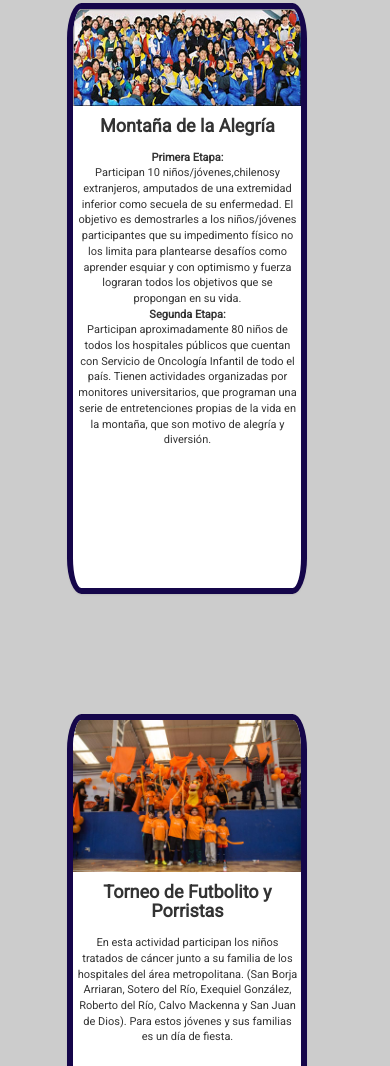
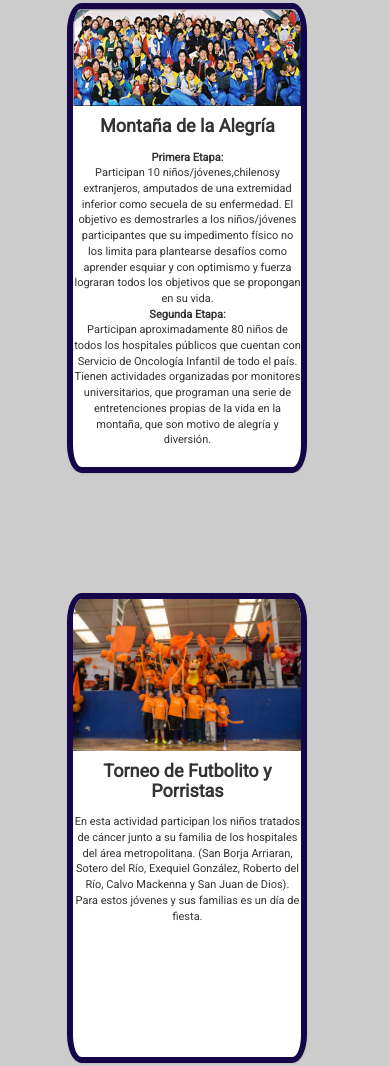
Before and after one commit to MagaliBuisseret/PruebaG9_Magali, a plain HTML site: page nosotros.html in a window 390 px wide. Shown: the part 2281-3347 px from the top of the page. Drawn offline with nearby package versions, Linux system fonts and the light colour scheme.

Commit message:
Arreglo responsive Thumbnails

```diff
--- a/assets/css/style.css
+++ b/assets/css/style.css
@@ -41,13 +41,13 @@
 	font-size: 1.5rem;
 	padding-top: 22%;
 }
-.thumbnail{
+.features__icons{
 	border: solid 6px #15064A;
 	border-radius: 6%;
 	padding: 0;
 	overflow: hidden;
 	text-align: center;
-	height: 60vh;
+	height: 400px;
 	margin-top: 50px;
 	margin-bottom: 70px;
 	background-size: cover;
@@ -139,7 +139,7 @@
 	padding: 0;
 	overflow: hidden;
 	text-align: center;
-	height: 70vh;
+	height: 470px;
 	margin-top: 50px;
 	margin-bottom: 70px;
 	background-size: cover;
@@ -147,7 +147,7 @@
 }
 .nosotros-main__inner p{
 	font-size: 1.1rem;
-	padding: 1vw;
+	padding-top: 1vw;
 }
 .nosotros-main__inner-img{
 	width: 110%;
```
